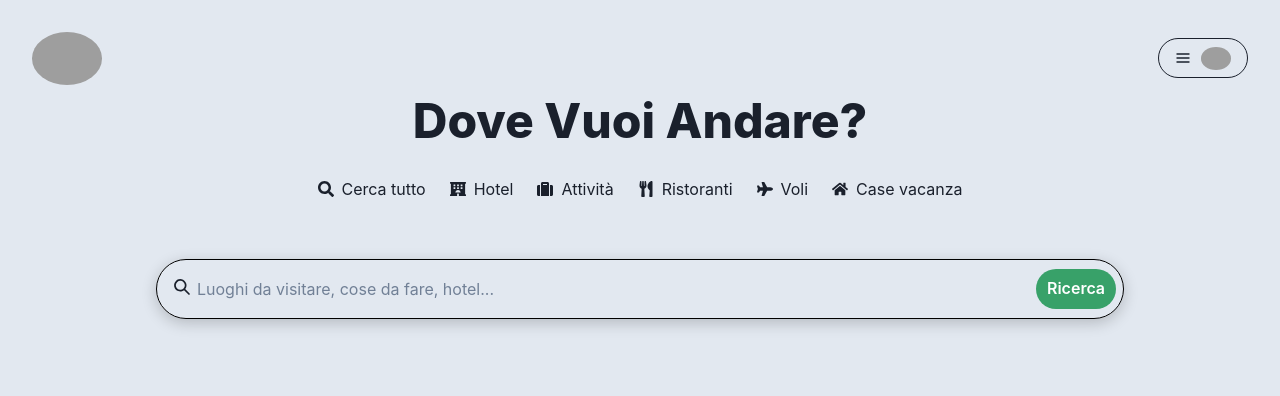
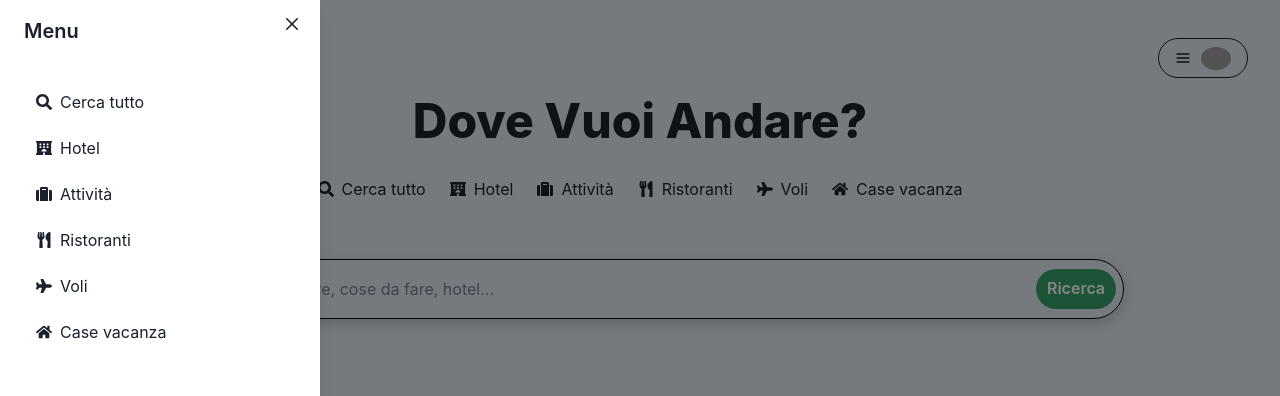
Before and after one commit to StefanoDaniello/Booking, a React (Vite) app: page / in a window 1280 px wide. Both pictures are taken after a click on the button 1203 px from the left and 58 px from the top of the page. Shown: the top 396 px of the page. Built offline with nearby package versions, Linux system fonts and the light colour scheme; grey boxes are pictures that could not be loaded.

Commit message:
add drower

```diff
--- a/src/App.tsx
+++ b/src/App.tsx
@@ -1,4 +1,4 @@
-import HeaderComp from "./componets/HeaderComp";
+import HeaderComp from "./componets/header/HeaderComp";
 import MainComp from "./componets/main/MainComp";
 import FooterComp from "./componets/footer/FooterComp";
 import { ContextProvider } from "./store/context";
--- a/src/componets/HeaderComp.tsx
+++ b/src/componets/header/HeaderComp.tsx
@@ -9,11 +9,21 @@ import {
   Input,
   InputRightElement,
   Container,
+  Drawer,
+  DrawerBody,
+  DrawerHeader,
+  DrawerOverlay,
+  DrawerContent,
+  DrawerCloseButton,
+  useDisclosure,
 } from "@chakra-ui/react";
 import { HamburgerIcon, SearchIcon } from "@chakra-ui/icons";
-import { useContextApp } from "../store/context";
+import { useContextApp } from "../../store/context";
+
 function HeaderComp() {
   const { filterList } = useContextApp();
+  const { isOpen, onOpen, onClose } = useDisclosure();
+
   return (
     <>
       <Container maxW="1400px" p={4}>
@@ -30,6 +40,7 @@ function HeaderComp() {
               variant="outline"
               borderRadius="30px"
               _hover={{ bg: "gray.300", cursor: "pointer" }}
+              onClick={onOpen}
             >
               <HamburgerIcon />
               <Image
@@ -41,6 +52,39 @@ function HeaderComp() {
               />
             </Button>
           </Flex>
+
+          {/* Drawer (Off-Canvas) */}
+          <Drawer isOpen={isOpen} placement="left" onClose={onClose}>
+            <DrawerOverlay />
+            <DrawerContent>
+              <DrawerCloseButton />
+              <DrawerHeader>Menu</DrawerHeader>
+              <DrawerBody>
+                {/* Aggiungi qui il contenuto del Drawer */}
+                <Box>
+                  {filterList.map((item: any, index: number) => (
+                    <Box
+                      key={index}
+                      _hover={{
+                        borderBottom: "2px solid black",
+                        cursor: "pointer",
+                      }}
+                      borderBottom="2px solid transparent"
+                      display="flex"
+                      alignItems="center"
+                      alignContent="space-around"
+                      mx={3}
+                      mt={5}
+                    >
+                      <Text>{item.icon}</Text>
+                      <Text ml={2}>{item.name}</Text>
+                    </Box>
+                  ))}
+                </Box>
+              </DrawerBody>
+            </DrawerContent>
+          </Drawer>
+
           <Box textAlign="center">
             <Text fontSize="5xl" className="titolo">
               Dove Vuoi Andare?
```
